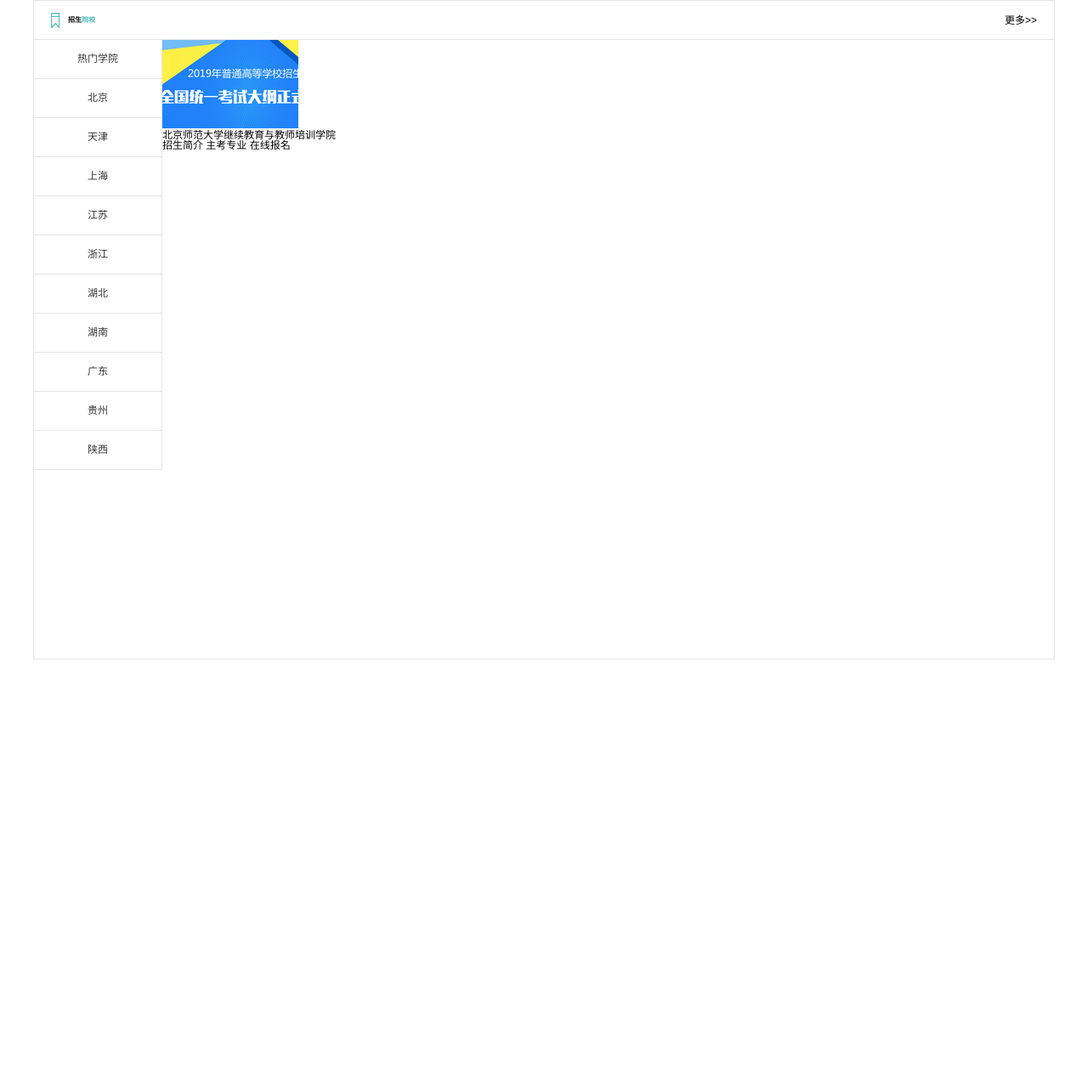
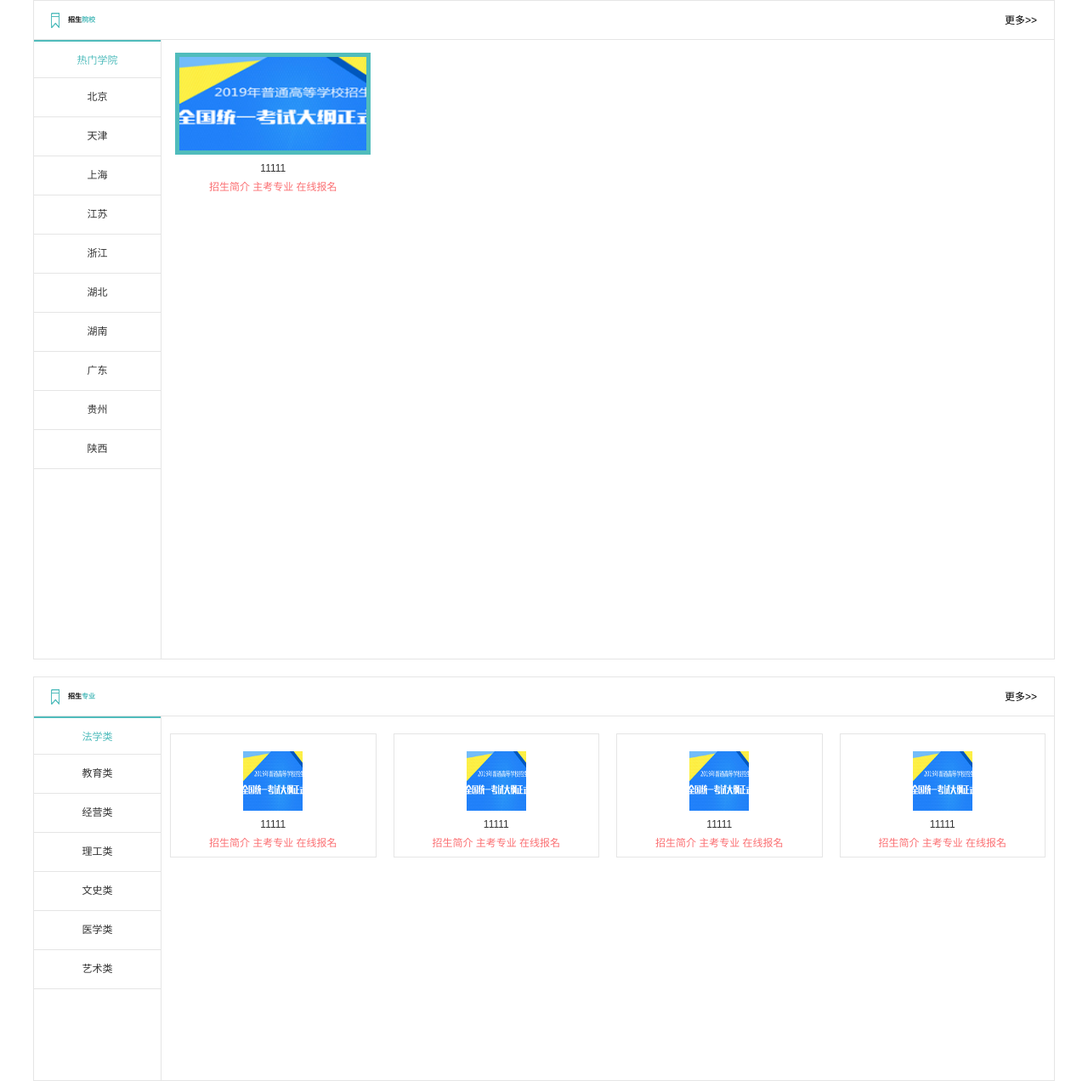
Before and after one commit to yhycyf/recruit-school, a PHP site: page /recruit.html in a window 1280 px wide. Shown: the whole page at 85% size. Before the commit the page ends 776 px from the top, so only its background shows below. Run offline with PHP 8.4, Linux system fonts and the light colour scheme; some libraries are stand-ins or nearby versions.

Commit message:
星期天招生页面

```diff
--- a/demo/成教在线PC/recruit.css
+++ b/demo/成教在线PC/recruit.css
@@ -38,17 +38,160 @@
   height: 728px;
 }
 .recruit1 .recruit_content .recruit_left_content {
+  width: 150px;
   float: left;
+  height: 100%;
+  box-sizing: border-box;;
+   border-right: 1px solid #e5e5e5;
+}
+
+.recruit1 .recruit_content .recruit_left_content li:first-child {
+    border-top: 2px solid #50bcbc;
+    box-sizing: border-box;
+}
+
+.recruit1 .recruit_content .recruit_left_content li.active {
+  color: #50bcbc;
+  cursor: pointer;
 }
 .recruit1 .recruit_content .recruit_left_content li {
-  width: 150px;
+  /*width: 150px;*/
   height: 45px;
   border-bottom: 1px solid #e5e5e5;
-  border-right: 1px solid #e5e5e5;
   text-align: center;
   line-height: 45px;
   color: #333333;
 }
 .recruit1 .recruit_content .recruit_right_school {
+  width: 1050px;
   float: left;
 }
+.recruit1 .recruit_content .recruit_right_school .school_list {
+    width: 25%;
+    padding: 15px 10px;
+    box-sizing: border-box;;
+    text-align: center;
+    float: left;
+}
+.recruit1 .recruit_content .recruit_right_school .school_list .logo {
+  margin:  0 auto;
+    border: 5px solid  #50bcbc;
+    width: 220px;
+    height: 110px;
+}
+.recruit1 .recruit_content .recruit_right_school .school_list .logo img {
+  width: 100%;
+  height: 100%;
+}
+.recruit1 .recruit_content .recruit_right_school .school_list  p:nth-of-type(1) {
+  color: #333333;
+  font-size: 12px;
+  margin-top: 10px;
+}
+.recruit1 .recruit_content .recruit_right_school .school_list  p:nth-of-type(2) {
+  color:   #fb6f72;
+  margin-top: 10px;
+}
+
+
+
+
+.recruit2 {
+  margin: 0 auto;
+  width: 1200px;
+  border: 1px solid #e5e5e5;
+  margin-top: 20px;
+}
+.recruit2 .header {
+  box-sizing: border-box;
+  padding: 0 20px;
+  width: 100%;
+  height: 46px;
+  border-bottom: 1px solid #e5e5e5;
+}
+.recruit2 .header .left_box {
+  line-height: 46px;
+  float: left;
+}
+.recruit2 .header .left_box h6 {
+  font-weight: bold;
+  font-size: #333333;
+}
+.recruit2 .header .left_box h6 i {
+  width: 10px;
+  height: 18px;
+  display: inline-block;
+  background: url('img/top_qa.png') no-repeat;
+  background-size: 100%;
+  vertical-align: middle;
+  margin-right: 10px;
+}
+.recruit2 .header .left_box span {
+  color: #50bcbc;
+}
+.recruit2 .header .right_box {
+  line-height: 46px;
+  float: right;
+}
+.recruit2 .recruit_content {
+  height: 428px;
+}
+.recruit2 .recruit_content .recruit_left_content {
+  width: 150px;
+  float: left;
+  height: 100%;
+  box-sizing: border-box;
+   border-right: 1px solid #e5e5e5;
+}
+
+.recruit2 .recruit_content .recruit_left_content li:first-child {
+    border-top: 2px solid #50bcbc;
+    box-sizing: border-box;
+}
+
+.recruit2 .recruit_content .recruit_left_content li.active {
+  color: #50bcbc;
+  cursor: pointer;
+}
+.recruit2 .recruit_content .recruit_left_content li {
+  /*width: 150px;*/
+  height: 45px;
+  border-bottom: 1px solid #e5e5e5;
+  text-align: center;
+  line-height: 45px;
+  color: #333333;
+}
+.recruit2 .recruit_content .recruit_right_school {
+  width: 1050px;
+  float: left;
+}
+.recruit2 .recruit_content .recruit_right_school .school_list {
+    width: 25%;
+    padding: 20px 10px;
+    box-sizing: border-box;
+    text-align: center;
+    float: left;
+
+}
+.recruit2 .recruit_content .recruit_right_school .school_list .school_list_wrap {
+    border: 1px solid #e5e5e5;
+    padding: 20px 0 10px 0;
+}
+.recruit2 .recruit_content .recruit_right_school .school_list .logo {
+  margin:  0 auto;
+    width: 70px;
+    height: 70px;
+}
+.recruit2 .recruit_content .recruit_right_school .school_list .logo img {
+  width: 100%;
+  height: 100%;
+}
+.recruit2 .recruit_content .recruit_right_school .school_list  p:nth-of-type(1) {
+  color: #333333;
+  font-size: 12px;
+  margin-top: 10px;
+}
+.recruit2 .recruit_content .recruit_right_school .school_list  p:nth-of-type(2) {
+  color:   #fb6f72;
+  margin-top: 10px;
+}
--- a/demo/成教在线PC/recruit.html
+++ b/demo/成教在线PC/recruit.html
@@ -22,7 +22,7 @@
         <div class="cb"></div>
         <div class="recruit_content">
                 <div class="recruit_left_content">
-                <li>热门学院</li>
+                    <li class="active">热门学院</li>
                     <li>北京</li>
                     <li>天津</li>
                     <li>上海</li>
@@ -34,19 +34,351 @@
                     <li>贵州</li>
                     <li>陕西</li>
                 </div>
-            <div class="recruit_right_school">
-                <div class="school_list">
+                <div class="type_recruit_right_school">
+                        <ul class="recruit_right_school">
+                                <li class="school_list">
+                                    <div class="logo">
                                         <img src="./img/information_centre.jpg">
-                    <P>北京师范大学继续教育与教师培训学院</P>
+                                    </div>
+                                    <P>11111</P>
+                                    <P>
+                                        <span>招生简介</span>
+                                        <span>主考专业</span>
+                                        <span>在线报名</span>
+                                    </P>
+                                </li>
+                        </ul>
+                        <ul class="recruit_right_school" style="display: none">
+                                <li class="school_list">
+                                    <div class="logo">
+                                        <img src="./img/information_centre.jpg">
+                                    </div>
+                                    <P>222222</P>
+                                    <P>
+                                        <span>招生简介</span>
+                                        <span>主考专业</span>
+                                        <span>在线报名</span>
+                                    </P>
+                                </li>
+                        </ul>
+                        <ul class="recruit_right_school" style="display: none">
+                                <li class="school_list">
+                                    <div class="logo">
+                                        <img src="./img/information_centre.jpg">
+                                    </div>
+                                    <P>333333</P>
+                                    <P>
+                                        <span>招生简介</span>
+                                        <span>主考专业</span>
+                                        <span>在线报名</span>
+                                    </P>
+                                </li>
+                        </ul>
+                        <ul class="recruit_right_school" style="display: none">
+                                <li class="school_list">
+                                    <div class="logo">
+                                        <img src="./img/information_centre.jpg">
+                                    </div>
+                                    <P>444444</P>
+                                    <P>
+                                        <span>招生简介</span>
+                                        <span>主考专业</span>
+                                        <span>在线报名</span>
+                                    </P>
+                                </li>
+                        </ul>
+                        <ul class="recruit_right_school" style="display: none">
+                                <li class="school_list">
+                                    <div class="logo">
+                                        <img src="./img/information_centre.jpg">
+                                    </div>
+                                    <P>555555</P>
+                                    <P>
+                                        <span>招生简介</span>
+                                        <span>主考专业</span>
+                                        <span>在线报名</span>
+                                    </P>
+                                </li>
+                        </ul>
+                        <ul class="recruit_right_school" style="display: none">
+                                <li class="school_list">
+                                    <div class="logo">
+                                        <img src="./img/information_centre.jpg">
+                                    </div>
+                                    <P>666666</P>
+                                    <P>
+                                        <span>招生简介</span>
+                                        <span>主考专业</span>
+                                        <span>在线报名</span>
+                                    </P>
+                                </li>
+                        </ul>
+                        <ul class="recruit_right_school" style="display: none">
+                                <li class="school_list">
+                                    <div class="logo">
+                                        <img src="./img/information_centre.jpg">
+                                    </div>
+                                    <P>77777</P>
+                                    <P>
+                                        <span>招生简介</span>
+                                        <span>主考专业</span>
+                                        <span>在线报名</span>
+                                    </P>
+                                </li>
+                        </ul>
+                        <ul class="recruit_right_school" style="display: none">
+                                <li class="school_list">
+                                    <div class="logo">
+                                        <img src="./img/information_centre.jpg">
+                                    </div>
+                                    <P>88888</P>
+                                    <P>
+                                        <span>招生简介</span>
+                                        <span>主考专业</span>
+                                        <span>在线报名</span>
+                                    </P>
+                                </li>
+                        </ul>
+                        <ul class="recruit_right_school" style="display: none">
+                                <li class="school_list">
+                                    <div class="logo">
+                                        <img src="./img/information_centre.jpg">
+                                    </div>
+                                    <P>99999</P>
+                                    <P>
+                                        <span>招生简介</span>
+                                        <span>主考专业</span>
+                                        <span>在线报名</span>
+                                    </P>
+                                </li>
+                        </ul>
+                        <ul class="recruit_right_school" style="display: none">
+                                <li class="school_list">
+                                    <div class="logo">
+                                        <img src="./img/information_centre.jpg">
+                                    </div>
+                                    <P>10000</P>
+                                    <P>
+                                        <span>招生简介</span>
+                                        <span>主考专业</span>
+                                        <span>在线报名</span>
+                                    </P>
+                                </li>
+                        </ul>
+                        <ul class="recruit_right_school" style="display: none">
+                                <li class="school_list">
+                                    <div class="logo">
+                                        <img src="./img/information_centre.jpg">
+                                    </div>
+                                    <P>111111</P>
+                                    <P>
+                                        <span>招生简介</span>
+                                        <span>主考专业</span>
+                                        <span>在线报名</span>
+                                    </P>
+                                </li>
+                        </ul>
+                </div>
+        </div>
+         <div class="cb"></div>
+    </div>
+
+    <!-- 招生专业 -->
+     <div class="recruit2">
+        <div class="header">
+            <div class="left_box">
+                <h6><i></i>招生<span>专业</span></h6>
+            </div>
+            <div class="right_box">更多>></div>
+        </div>
+        <div class="cb"></div>
+        <div class="recruit_content">
+                <div class="recruit_left_content">
+                    <li class="active">法学类</li>
+                    <li>教育类</li>
+                    <li>经营类</li>
+                    <li>理工类</li>
+                    <li>文史类</li>
+                    <li>医学类</li>
+                    <li>艺术类</li>
+                </div>
+                <div class="type_recruit_right_school">
+                        <ul class="recruit_right_school">
+                                <li class="school_list">
+                                    <div class="school_list_wrap">
+                                        <div class="logo">
+                                            <img src="./img/information_centre.jpg">
+                                        </div>
+                                        <P>11111</P>
                                         <P>
                                             <span>招生简介</span>
                                             <span>主考专业</span>
                                             <span>在线报名</span>
                                         </P>
                                     </div>
+                                </li>
+                                <li class="school_list">
+                                    <div class="school_list_wrap">
+                                        <div class="logo">
+                                            <img src="./img/information_centre.jpg">
+                                        </div>
+                                        <P>11111</P>
+                                        <P>
+                                            <span>招生简介</span>
+                                            <span>主考专业</span>
+                                            <span>在线报名</span>
+                                        </P>
+                                    </div>
+                                </li>
+                                <li class="school_list">
+                                    <div class="school_list_wrap">
+                                        <div class="logo">
+                                            <img src="./img/information_centre.jpg">
+                                        </div>
+                                        <P>11111</P>
+                                        <P>
+                                            <span>招生简介</span>
+                                            <span>主考专业</span>
+                                            <span>在线报名</span>
+                                        </P>
+                                    </div>
+                                </li>
+                                <li class="school_list">
+                                    <div class="school_list_wrap">
+                                        <div class="logo">
+                                            <img src="./img/information_centre.jpg">
+                                        </div>
+                                        <P>11111</P>
+                                        <P>
+                                            <span>招生简介</span>
+                                            <span>主考专业</span>
+                                            <span>在线报名</span>
+                                        </P>
+                                    </div>
+                                </li>
+
+                        </ul>
+                        <ul class="recruit_right_school" style="display: none">
+                                <li class="school_list">
+                                    <div class="school_list_wrap">
+                                        <div class="logo">
+                                            <img src="./img/information_centre.jpg">
+                                        </div>
+                                        <P>22222</P>
+                                        <P>
+                                            <span>招生简介</span>
+                                            <span>主考专业</span>
+                                            <span>在线报名</span>
+                                        </P>
+                                    </div>
+                                </li>
+                        </ul>
+                        <ul class="recruit_right_school" style="display: none">
+                                <li class="school_list">
+                                    <div class="school_list_wrap">
+                                        <div class="logo">
+                                            <img src="./img/information_centre.jpg">
+                                        </div>
+                                        <P>33333</P>
+                                        <P>
+                                            <span>招生简介</span>
+                                            <span>主考专业</span>
+                                            <span>在线报名</span>
+                                        </P>
+                                    </div>
+                                </li>
+                        </ul>
+                        <ul class="recruit_right_school" style="display: none">
+                                <li class="school_list">
+                                    <div class="school_list_wrap">
+                                        <div class="logo">
+                                            <img src="./img/information_centre.jpg">
+                                        </div>
+                                        <P>44444</P>
+                                        <P>
+                                            <span>招生简介</span>
+                                            <span>主考专业</span>
+                                            <span>在线报名</span>
+                                        </P>
+                                    </div>
+                                </li>
+                        </ul>
+                        <ul class="recruit_right_school" style="display: none">
+                                <li class="school_list">
+                                    <div class="school_list_wrap">
+                                        <div class="logo">
+                                            <img src="./img/information_centre.jpg">
+                                        </div>
+                                        <P>55555</P>
+                                        <P>
+                                            <span>招生简介</span>
+                                            <span>主考专业</span>
+                                            <span>在线报名</span>
+                                        </P>
+                                    </div>
+                                </li>
+                        </ul>
+                        <ul class="recruit_right_school" style="display: none">
+                                <li class="school_list">
+                                    <div class="school_list_wrap">
+                                        <div class="logo">
+                                            <img src="./img/information_centre.jpg">
+                                        </div>
+                                        <P>66666</P>
+                                        <P>
+                                            <span>招生简介</span>
+                                            <span>主考专业</span>
+                                            <span>在线报名</span>
+                                        </P>
+                                    </div>
+                                </li>
+                        </ul>
+                        <ul class="recruit_right_school" style="display: none">
+                                <li class="school_list">
+                                    <div class="school_list_wrap">
+                                        <div class="logo">
+                                            <img src="./img/information_centre.jpg">
+                                        </div>
+                                        <P>77777</P>
+                                        <P>
+                                            <span>招生简介</span>
+                                            <span>主考专业</span>
+                                            <span>在线报名</span>
+                                        </P>
+                                    </div>
+                                </li>
+                        </ul>
+                        <ul class="recruit_right_school" style="display: none">
+                                <li class="school_list">
+                                    <div class="logo">
+                                        <img src="./img/information_centre.jpg">
+                                    </div>
+                                    <P>88888</P>
+                                    <P>
+                                        <span>招生简介</span>
+                                        <span>主考专业</span>
+                                        <span>在线报名</span>
+                                    </P>
+                                </li>
+                        </ul>
                 </div>
         </div>
+         <div class="cb"></div>
     </div>
 
+<script type="text/javascript" src="http://apps.bdimg.com/libs/jquery/2.1.4/jquery.min.js"></script>
+        <script type="text/javascript">
+                $(function () {
+                    function tabs(tabTit, on, tabCon) {
+                        console.log( $(tabTit).children())
+                        $(tabTit).children().hover(function () {
+                            $(this).addClass(on).siblings().removeClass(on);
+                            var index = $(tabTit).children().index(this);
+                            $(tabCon).children().eq(index).show().siblings().hide();
+                        });
+                    };
+                    tabs(".recruit_left_content", "active", ".type_recruit_right_school");
+                });
+        </script>
 </body>
 </html>
--- a/demo/成教在线PC/recruit.less
+++ b/demo/成教在线PC/recruit.less
@@ -13,7 +13,7 @@
             float: left;
             h6 {
                 font-weight: bold;
-                font-size: #333333;
+                font-size: #333333;55
                 i {
                     width: 10px;
                     height: 18px;
```
Lines whose indentation alone changed are shown as unchanged.
